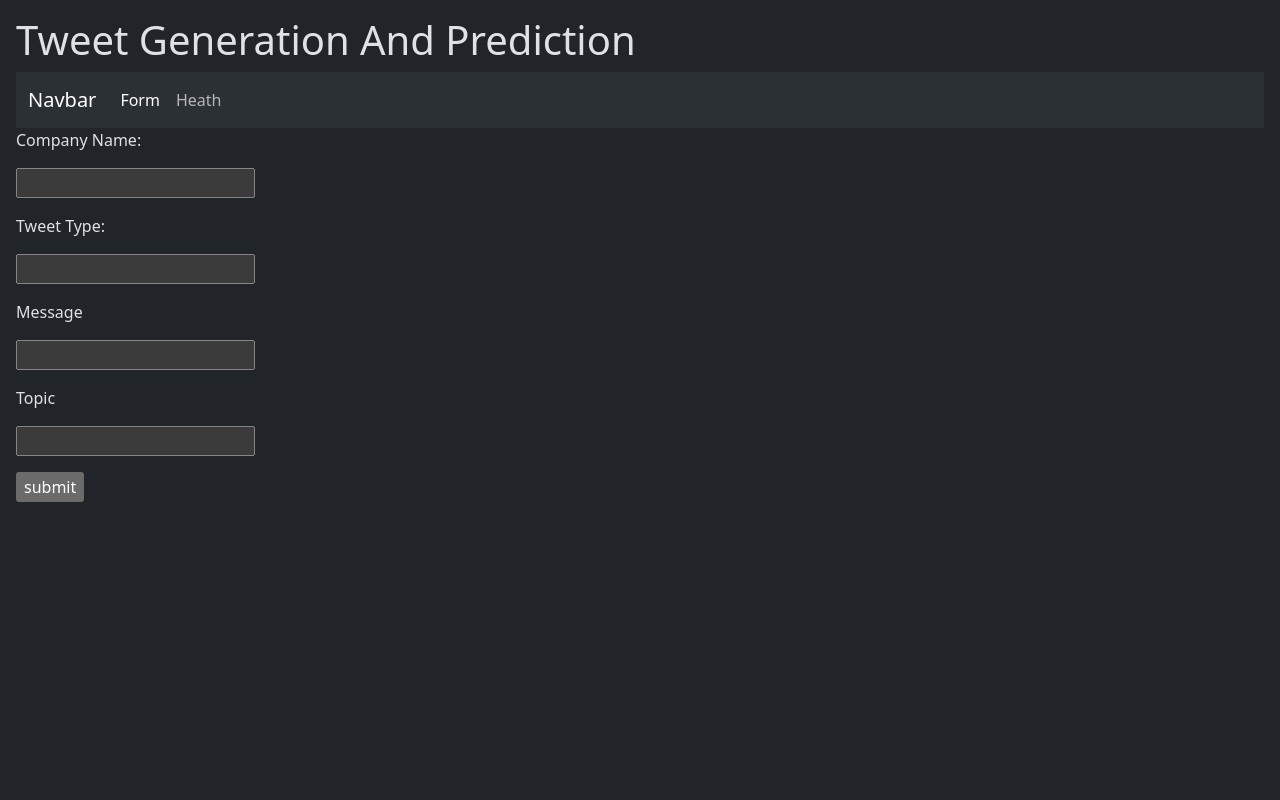
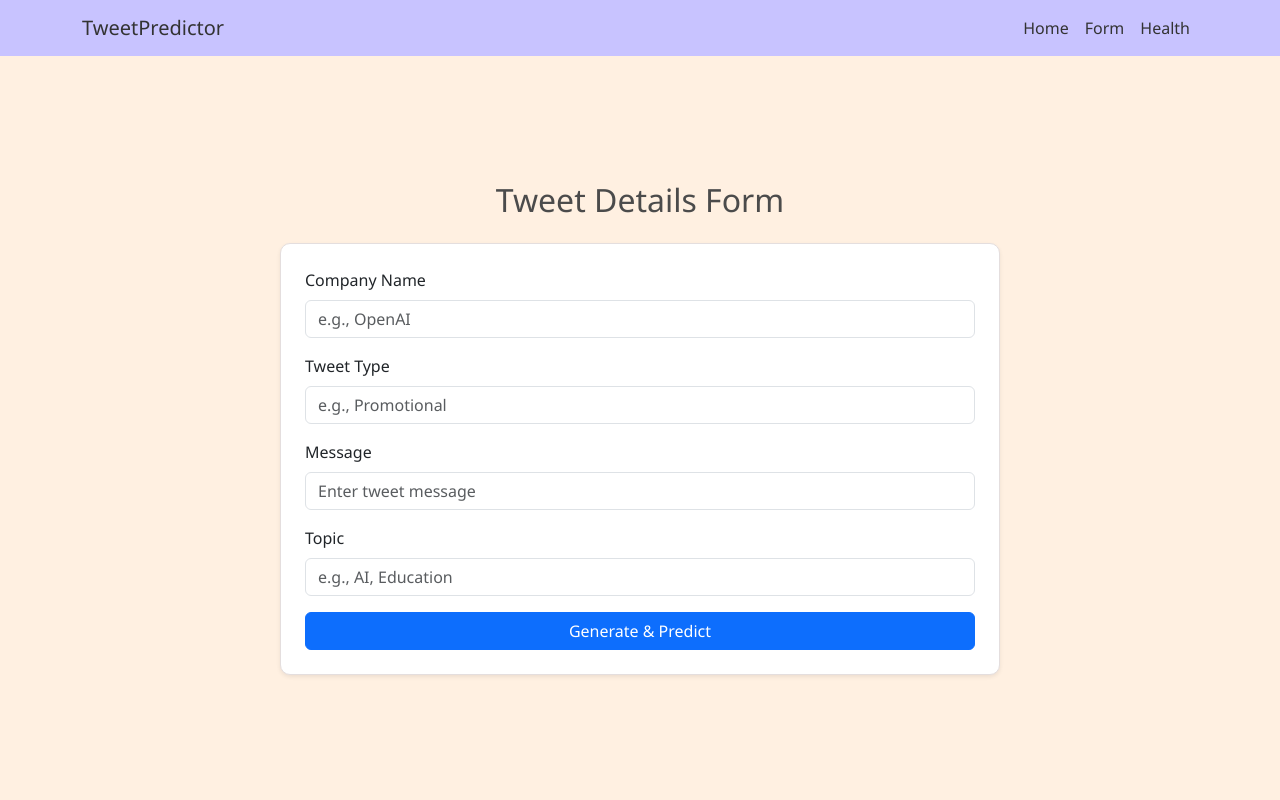
Before and after one commit to prek5h4/Tweet-Generation-And-Like-Prediction-ML-Model, a Flask app: page /form in a window 1280 px wide. Run offline with Flask 3, Linux system fonts and the light colour scheme; parts of the project's set-up code (start-up, migrations or seed data) failed here and were passed over.

Commit message:
Update code and ignore large model file

```diff
--- a/templates/base.html
+++ b/templates/base.html
@@ -1,30 +1,108 @@
+<!DOCTYPE html>
+<html lang="en">
+  <head>
+    <meta charset="UTF-8" />
+    <meta name="viewport" content="width=device-width, initial-scale=1.0" />
+    <title>{% block title %}{% endblock %}</title>
+    <link
+      href="https://cdn.jsdelivr.net/npm/bootstrap@5.3.7/dist/css/bootstrap.min.css"
+      rel="stylesheet"
+    />
+    <style>
+      body {
+        background-color: #FFF0E1;
+        color: #333;
+        font-family: 'Segoe UI', sans-serif;
+        margin: 0;
+        min-height: 100vh;
+        display: flex;
+        flex-direction: column;
+      }
 
-  <html lang="en" data-bs-theme="dark">
-    <head>
-         <link href="https://cdn.jsdelivr.net/npm/bootstrap@5.3.7/dist/css/bootstrap.min.css" rel="stylesheet" integrity="sha384-LN+7fdVzj6u52u30Kp6M/trliBMCMKTyK833zpbD+pXdCLuTusPj697FH4R/5mcr" crossorigin="anonymous">
-        <title>{% block title %} {% endblock %}</title>
-        </head>
-    <body class="p-3 m-0 border-0 bd-example m-0 border-0">
-      <h1>Tweet Generation And Prediction</h1>
+      .navbar {
+        background-color: #C8C3FF;
+      }
 
-    <nav class="navbar navbar-expand-lg bg-body-tertiary">
-      <div class="container-fluid">
-        <a class="navbar-brand" href="#">Navbar</a>
-        <button class="navbar-toggler" type="button" data-bs-toggle="collapse" data-bs-target="#navbarNavAltMarkup" aria-controls="navbarNavAltMarkup" aria-expanded="false" aria-label="Toggle navigation">
+      .navbar-brand,
+      .nav-link {
+        color: #333 !important;
+        font-weight: 500;
+      }
+
+      .nav-link:hover {
+        text-decoration: underline;
+      }
+
+      .btn-custom {
+        background-color: #FFF0E1;
+        border: 2px solid #AC7E54;
+        color: #AC7E54;
+        font-weight: 500;
+        transition: all 0.2s ease-in-out;
+      }
+
+      .btn-custom:hover {
+        background-color: #E9D1A9;
+        color: #333;
+        border-color: #AC7E54;
+      }
+
+      .card {
+        background-color: white;
+        border: 1px solid #e4dede;
+        padding: 2rem;
+        border-radius: 10px;
+        box-shadow: 0 4px 8px rgba(0, 0, 0, 0.05);
+      }
+
+      h1,
+      h2 {
+        color: #4b4b4b;
+      }
+
+      .content-wrapper {
+        flex: 1;
+        display: flex;
+        justify-content: center;
+        align-items: center;
+        padding: 2rem 1rem;
+      }
+
+      .content-container {
+        width: 100%;
+        max-width: 720px;
+      }
+    </style>
+  </head>
+
+  <body>
+    <nav class="navbar navbar-expand-lg">
+      <div class="container">
+        <a class="navbar-brand" href="/">TweetPredictor</a>
+        <button
+          class="navbar-toggler"
+          type="button"
+          data-bs-toggle="collapse"
+          data-bs-target="#navbarNav"
+        >
           <span class="navbar-toggler-icon"></span>
         </button>
-        <div class="collapse navbar-collapse" id="navbarNavAltMarkup">
-          <div class="navbar-nav">
-            <a class="nav-link active" aria-current="page" href="/form">Form</a>
-            <a class="nav-link" href="/health">Heath</a>
-          </div>
+        <div class="collapse navbar-collapse" id="navbarNav">
+          <ul class="navbar-nav ms-auto">
+            <li class="nav-item"><a class="nav-link" href="/">Home</a></li>
+            <li class="nav-item"><a class="nav-link" href="/form">Form</a></li>
+            <li class="nav-item"><a class="nav-link" href="/health">Health</a></li>
+          </ul>
         </div>
       </div>
     </nav>
 
-      <script src="https://cdn.jsdelivr.net/npm/bootstrap@5.3.7/dist/js/bootstrap.bundle.min.js" integrity="sha384-ndDqU0Gzau9qJ1lfW4pNLlhNTkCfHzAVBReH9diLvGRem5+R9g2FzA8ZGN954O5Q" crossorigin="anonymous"></script>
-      {% block content %}
-      {% endblock %}
+    <div class="content-wrapper">
+      <div class="content-container">
+        {% block content %}{% endblock %}
+      </div>
+    </div>
 
-    </body>
+    <script src="https://cdn.jsdelivr.net/npm/bootstrap@5.3.7/dist/js/bootstrap.bundle.min.js"></script>
+  </body>
 </html>
--- a/templates/form.html
+++ b/templates/form.html
@@ -2,15 +2,35 @@
 {% block title %}Form{% endblock %}
 
 {% block content %}
-<form action="#" method="post">
-    <p>Company Name:</p>
-    <p><input type="text" name="nm" /></p>
-    <p>Tweet Type:</p>
-    <p><input type="text" name="tt" /></p>
-    <p>Message</p>
-    <p><input type="text" name="msg" /></p>
-    <p>Topic</p>
-    <p><input type="text" name="tp" /></p>
-    <p><input type="submit" value="submit" /></p>
+<h2 class="mb-4 text-center">Tweet Details Form</h2>
+<form action="#" method="post" class="card p-4 shadow-sm">
+  <div class="mb-3">
+    <label class="form-label">Company Name</label>
+    <input type="text" name="nm" class="form-control" placeholder="e.g., OpenAI" />
+  </div>
+  <div class="mb-3">
+    <label class="form-label">Tweet Type</label>
+    <input type="text" name="tt" class="form-control" placeholder="e.g., Promotional" />
+  </div>
+  <div class="mb-3">
+    <label class="form-label">Message</label>
+    <input type="text" name="msg" class="form-control" placeholder="Enter tweet message" />
+  </div>
+  <div class="mb-3">
+    <label class="form-label">Topic</label>
+    <input type="text" name="tp" class="form-control" placeholder="e.g., AI, Education" />
+  </div>
+  <button type="submit" class="btn btn-primary w-100">Generate & Predict</button>
 </form>
+{% if generated_tweet %}
+<div class="card mt-5">
+  <h4 class="mb-3" style="color: #4b4b4b;">Generated Tweet</h4>
+  <p class="mb-2">{{ generated_tweet }}</p>
+  <hr>
+  <div class="d-flex justify-content-between align-items-center">
+    <span class="fw-semibold" style="color: #6c63ff;">Predicted Likes:</span>
+    <span class="fs-5 fw-bold" style="color: #333;">{{ predicted_likes }} ❤️</span>
+  </div>
+</div>
+{% endif %}
 {% endblock %}
--- a/week4.py
+++ b/week4.py
@@ -91,44 +91,43 @@ def generate_and_predict():
         'success': True
         })
 
-@app.route("/form", methods=["POST","GET"])
+@app.route("/form", methods=["POST", "GET"])
 def form():
-        if request.method == "POST":
+    if request.method == "POST":
+        company = request.form.get("nm", "Our Company")
+        tweet_type = request.form.get("tt", "general")
+        message = request.form.get("msg", "Something awesome!")
+        topic = request.form.get("tp", "innovation")
 
-            company = request.form.get("nm", "Our Company")
-            tweet_type = request.form.get("tt", "general")
-            message = request.form.get("msg", "Something awesome!")
-            topic = request.form.get("tp", "innovation")
+        generated_tweet = generator.generate_tweet(company, tweet_type, message, topic)
 
 
-            generated_tweet = generator.generate_tweet(company, tweet_type, message, topic)
+        def extract_features_from_tweet(gen_tweet, company):
+            char_count = len(gen_tweet)
+            word_count = len(gen_tweet.split())
+            company_encoded = label_encoder.transform([company])[0]
+            sentiment = TextBlob(gen_tweet).sentiment.polarity
+            return word_count, char_count, sentiment, company_encoded
 
-            def extract_features_from_tweet(gen_tweet, company):
-                char_count = len(gen_tweet)
-                word_count = len(gen_tweet.split())
-                company_encoded = label_encoder.transform([company])[0]
-                sentiment = TextBlob(gen_tweet).sentiment.polarity
-                return word_count, char_count, sentiment, company_encoded
+        features = extract_features_from_tweet(generated_tweet, company)
+        columns = ["word_count", "char_count", "sentiment", "company_encoded"]
+        features_df = pd.DataFrame([features], columns=columns)
 
-            features = extract_features_from_tweet(generated_tweet, company)
-            columns = ["word_count", "char_count", "sentiment", "company_encoded"]
-            features_df = pd.DataFrame([features], columns=columns)
-            predicted_log_likes = model.predict(features_df)[0]
-            predicted_likes = np.expm1(predicted_log_likes)
 
-            return jsonify({
-                'generated_tweet': generated_tweet,
-                'predicted_likes': int(predicted_likes),
-                'success': True,
-                'form_data': {
-                    'company': company,
-                    'tweet_type': tweet_type,
-                    'message': message,
-                    'topic': topic
-                }
-            })
-        else:
-            return render_template("form.html")
+        predicted_log_likes = model.predict(features_df)[0]
+        predicted_likes = int(np.expm1(predicted_log_likes))
+
+        return render_template(
+            'form.html',
+            generated_tweet=generated_tweet,
+            predicted_likes=predicted_likes,
+            company=company,
+            tweet_type=tweet_type,
+            message=message,
+            topic=topic
+        )
+    else:
+        return render_template("form.html")
 
 if __name__ == '__main__':
     app.run(debug=True, port=5001)
```
Also changed, not shown: templates/index.html (+8 -1 lines), tester1.py (added, +34 -0 lines), week3test.py (added, +15 -0 lines), 4 other files.
